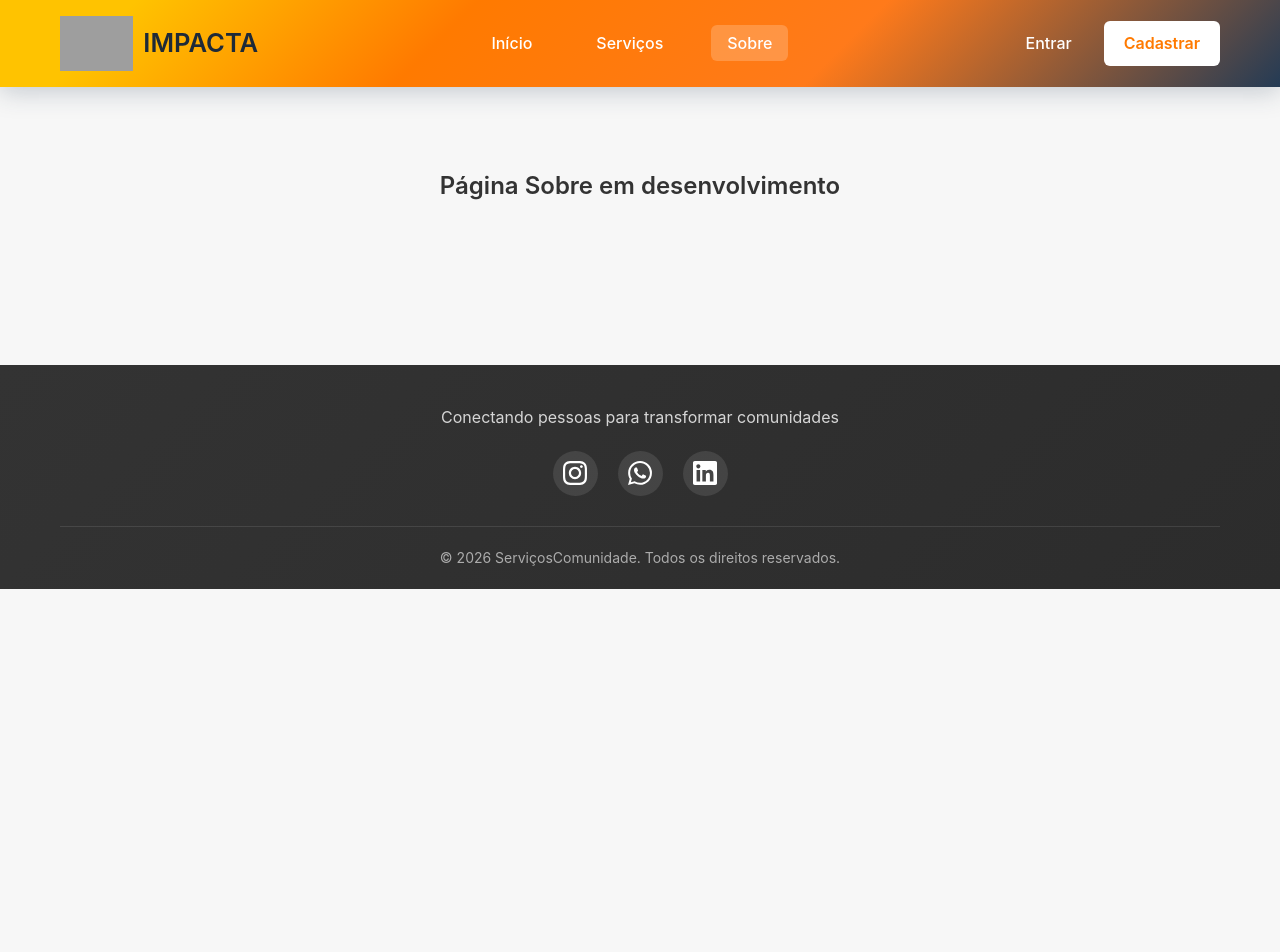
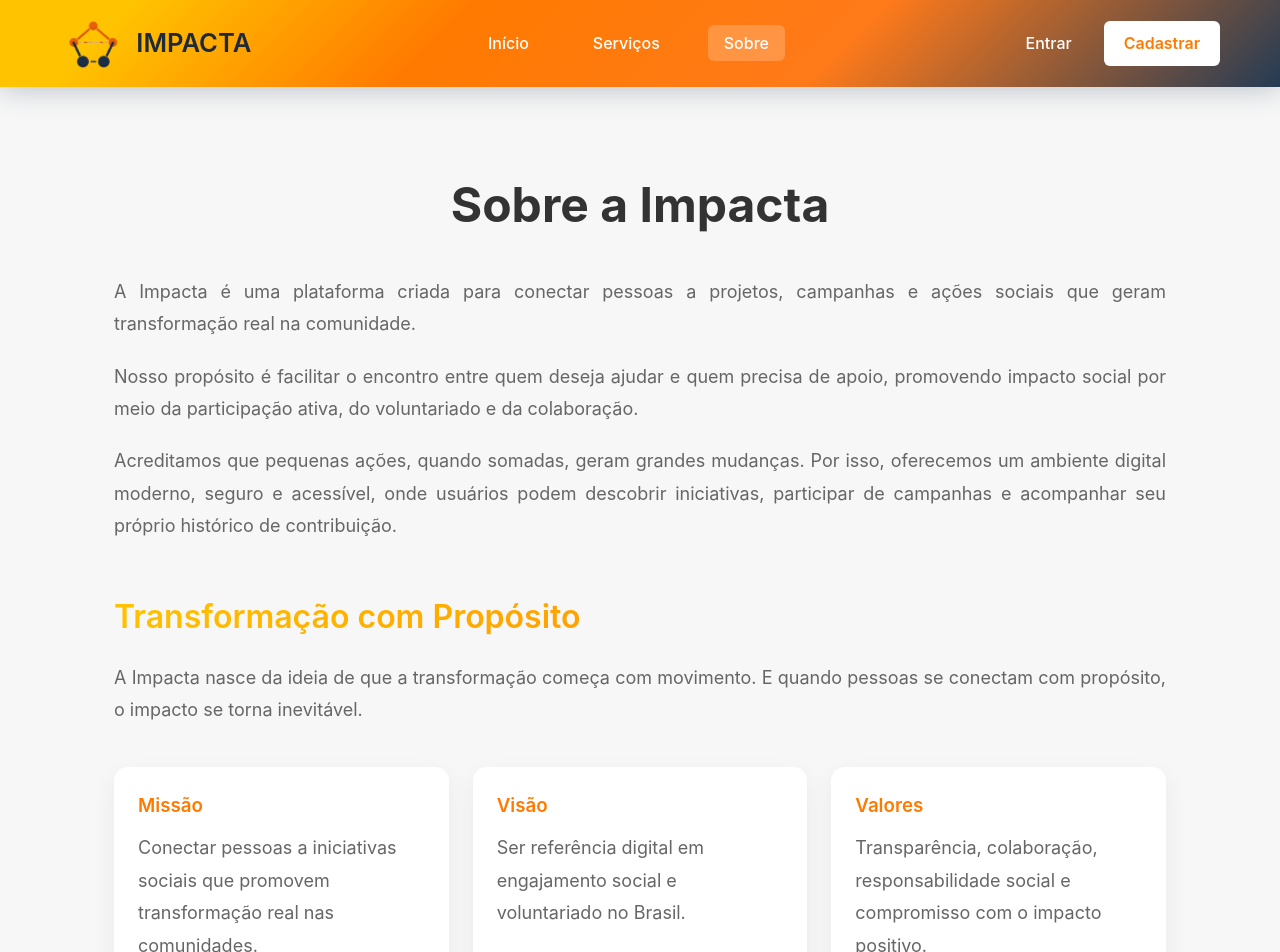
Before and after one commit to LaraFerraz/FrontEnd_Impacta, a React (Create React App) app: page /sobre in a window 1280 px wide. Shown: the top 952 px of the page. Before the commit the page ends 800 px from the top, so only its background shows below. Built offline with nearby package versions, Linux system fonts and the light colour scheme; grey boxes are pictures that could not be loaded.

Commit message:
tinha que ser a lara kjkjkj

```diff
--- a/src/routes/AppRoutes.js
+++ b/src/routes/AppRoutes.js
@@ -3,6 +3,7 @@ import { Routes, Route } from 'react-router-dom';
 import Home from '../views/pages/Home';
 import Login from '../views/pages/Login';
 import Cadastro from '../views/pages/Cadastro';
+import Sobre from '../views/pages/Sobre';
 
 /**
  * Configuração de rotas da aplicação
@@ -22,14 +23,7 @@ const AppRoutes = () => {
           </div>
         }
       />
-      <Route
-        path="/sobre"
-        element={
-          <div style={{padding: '80px 20px', textAlign: 'center'}}>
-            <h2>Página Sobre em desenvolvimento</h2>
-          </div>
-        }
-      />
+      <Route path="/sobre" element={<Sobre />} />
     </Routes>
   );
 };
--- a/src/views/layouts/Header.js
+++ b/src/views/layouts/Header.js
@@ -1,6 +1,6 @@
 import React from 'react';
 import { Link, useLocation } from 'react-router-dom';
-import logo from "../assets/logo.png";
+import logo from "../../assets/logo.png";
 import './Header.css';
 
 const Header = () => {
--- a/src/pages/Sobre.css
+++ b/src/views/pages/Sobre.css
@@ -104,17 +104,20 @@
   padding: 24px;
   border-radius: 14px;
   box-shadow: 0 8px 25px rgba(0,0,0,0.06);
-  transition: 0.3s ease;
+
 }
 
-.mvv-card:hover {
-  transform: translateY(-5px);
-}
 
 .mvv-card h3 {
   color: var(--laranja-vibrante);
   margin-bottom: 12px;
 }
+
+
+.mvv-card p {
+  text-align:left
+}
+
 
 .impacto {
   margin-top: 80px;
--- a/src/pages/Sobre.js
+++ b/src/views/pages/Sobre.js
@@ -37,12 +37,9 @@ function Sobre() {
             </div>
 
             <div className="como-funciona">
-
-                <div className="como-funciona">
                 <h2>Como Funciona</h2>
 
                 <div className="passos">
-
                     <div className="card-passo">
                         <div className="numero">1</div>
                         <h3>Crie sua conta</h3>
@@ -60,7 +57,6 @@ function Sobre() {
                         <h3>Gere impacto</h3>
                         <p>Participe das ações e acompanhe a diferença que você está fazendo.</p>
                     </div>
-
                 </div>
             </div>
 
@@ -92,7 +88,6 @@ function Sobre() {
                     Explorar Campanhas
                 </button>
             </div>
-            </div>
         </section >
     );
 }
--- a/src/views/pages/index.js
+++ b/src/views/pages/index.js
@@ -5,3 +5,4 @@
 export { default as Home } from './Home';
 export { default as Login } from './Login';
 export { default as Cadastro } from './Cadastro';
+export { default as Sobre } from './Sobre';
```
Lines whose indentation alone changed are shown as unchanged.
